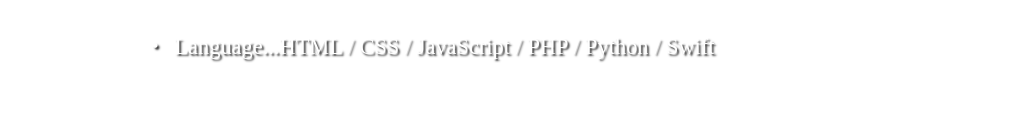
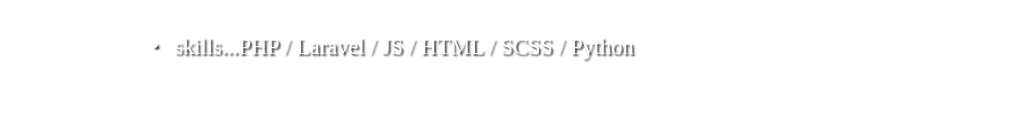
Before and after one commit to MASA-iOS-dev/gradation-background-practice, a plain HTML site: page index.html in a window 1280 px wide. Shown: the part 2245-2364 px from the top of the page, without its empty margins (128-1151 px from the left). Drawn offline with Linux system fonts and the light colour scheme.

Commit message:
Update index.html

```diff
--- a/index.html
+++ b/index.html
@@ -126,7 +126,7 @@
       </div>
 
       <div class="info">
-         <p>Language...HTML / CSS / JavaScript / PHP / Python / Swift</p>
+         <p>skills...PHP / Laravel / JS / HTML / SCSS / Python</p>
       </div>
 
       <div class="profile-lastUpdate"><time datetime="2023-12-30" itemprop="modified">last update : 12-30-2023</time></div>
```
